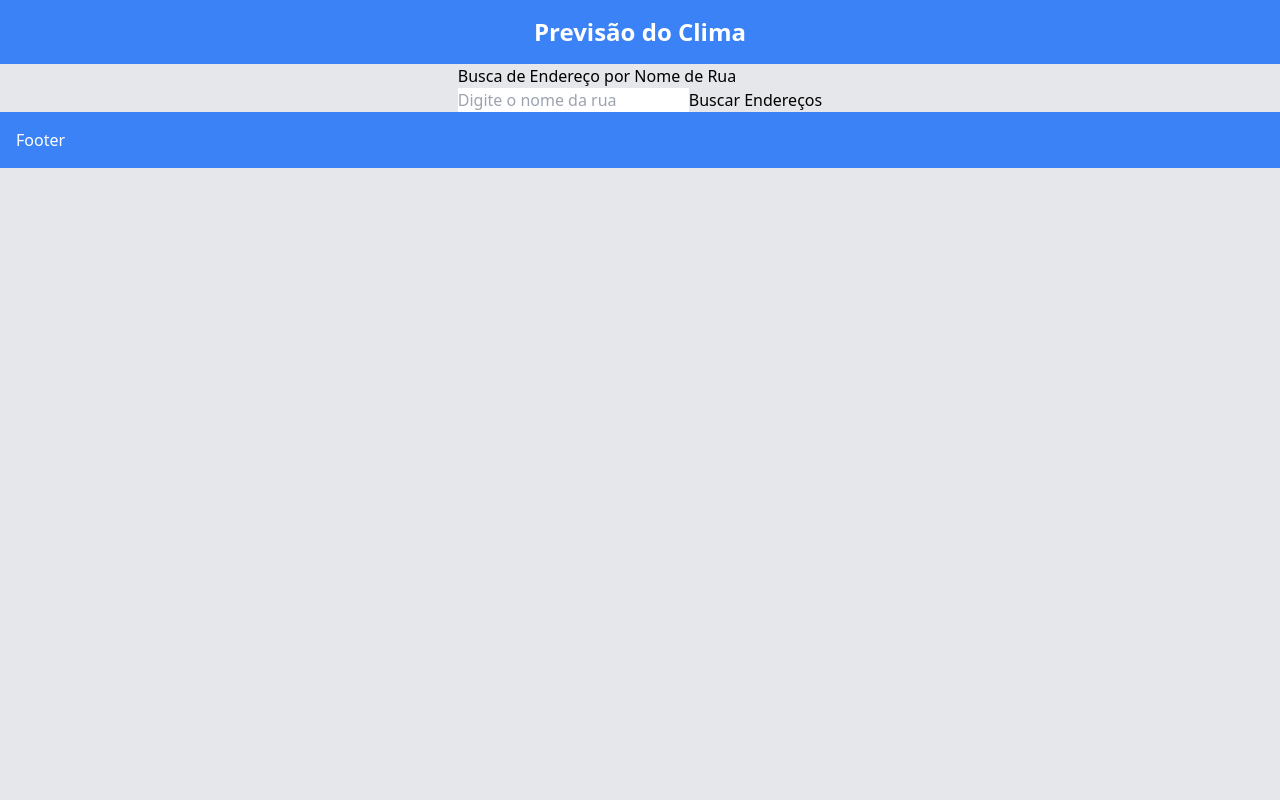
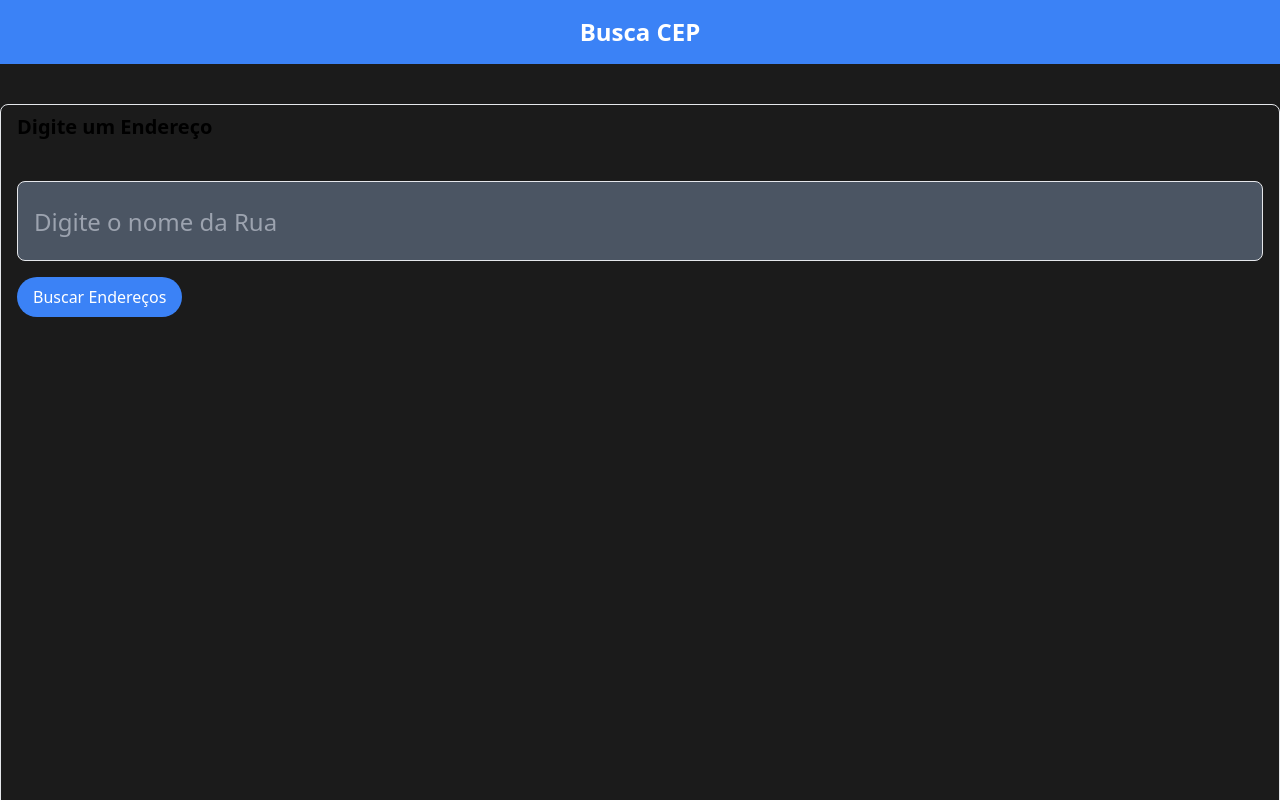
Before and after one commit to gabrielts212/Form-CEP-Weather, a Next.js app: page /cep in a window 1280 px wide. Shown: the top 800 px of the page. Built offline with nearby package versions, Linux system fonts and the light colour scheme.

Commit message:
feat: Busca por cep funcionando ✔

```diff
--- /dev/null
+++ b/src/components/Headercep/Headercep.js
@@ -0,0 +1,14 @@
+import React from 'react'
+
+const Header = () => {
+  return (
+    <div >
+        <header className="bg-blue-500 p-4 text-white text-center">
+    <h1 className="text-2xl font-semibold">Busca CEP</h1>
+  </header>
+
+  </div>
+  )
+}
+
+export default Header
--- /dev/null
+++ b/src/components/Headerform/Headerform.js
@@ -0,0 +1,9 @@
+import React from 'react'
+
+const Headerform = () => {
+  return (
+    <div>Headerform</div>
+  )
+}
+
+export default Headerform
--- a/src/components/Info/Info.js
+++ b/src/components/Info/Info.js
@@ -3,22 +3,22 @@ import React from 'react';
 import Header from '../Header/Header';
 import WeatherCard from '../WeatherCard.js/WeatherCard';
 import WeatherDisplay from '../WeatherDisplay/WeatherDisplay';
+import Searchcep from '../Searchcep/searchcep';
 
 function HomePage() {
   return (
     <div className="min-h-screen bg-gray-200">
       <div className="flex justify-center items-center h-full">
-        <WeatherCard
+        {/* <WeatherCard
           city="Nome da Cidade"
           temperature={25}
           description="Céu limpo"
-        />
+        /> */}
       </div>
       {/* <WeatherDisplay /> */}
-      <Header />
-      <div className="flex justify-center items-center h-full">
+      {/* <Header /> */}
         <WeatherDisplay />
-      </div>
+        {/* <Searchcep/> */}
     </div>
   );
 }
--- a/src/components/Searchcep/searchcep.js
+++ b/src/components/Searchcep/searchcep.js
@@ -30,30 +30,42 @@ function App() {
 
 
   return (
-    <div className="App">
-      <h1>Busca de Endereço por Nome de Rua</h1>
+    <div  className="w-full h-100% px-4 py-2 rounded-lg border focus:outline-none focus:ring focus:border-blue-300 mt-10 min-h-screen bg-[rgb(27,27,27)]">
+      <h1  className="text-xl font-semibold">Digite um Endereço</h1>
       <input
         type="text"
-        placeholder="Digite o nome da rua"
+        placeholder="Digite o nome da Rua"
         value={streetName}
         onChange={(e) => setStreetName(e.target.value)}
-      />
-      <button onClick={handleSearch}>Buscar Endereços</button>
+        className="w-full h-20 px-4 py-2 rounded-lg border focus:outline-none focus:ring focus:border-blue-300 mt-10 text-2xl bg-gray-600 text-white"
+        />
+      <div className="flex">
+
+
+      <div className="max-width-80rem ">
+
+      <button className="px-4 py-2 rounded-full bg-blue-500 text-white mt-4 " onClick={handleSearch}>Buscar Endereços</button>
+      </div>
+      </div>
+      <div className="max-width-80rem mx-auto bg-white rounded-lg overflow-hidden shadow-lg mt-5 bg-[rgb(37,40,42)]" >
+
       {errorMessage && <p>{errorMessage}</p>}
       {addresses.length > 0 && (
-        <div>
-          <h2>Resultados:</h2>
-          <ul>
+        <div >
+          <h2  className="text-slg font-semibold mb-2 bg-blue-500 text-white p-2" >Resultados  </h2>
+
+          <ul className="w-full p-2">
             {addresses.map((address, index) => (
-              <li key={index}>
-                <p>Rua: {address.address.road}</p>
-                <p>Bairro: {address.address.suburb}</p>
-                <p>CEP: {address.address.postcode}</p>
+              <li key={index}  >
+                <p   className="text-lg font-semibold mb-2 text-red-600">Rua: {address.address.road}</p>
+                <p  className="text-lg font-semibold mb-2">Bairro: {address.address.suburb}</p>
+                <p  className="text-base border-b-2">CEP: {address.address.postcode}</p>
               </li>
             ))}
           </ul>
         </div>
       )}
+      </div>
     </div>
   );
 }
--- a/src/components/WeatherCard.js/WeatherCard.js
+++ b/src/components/WeatherCard.js/WeatherCard.js
@@ -4,9 +4,9 @@ import React from 'react';
 function WeatherCard({ city, temperature, description }) {
   return (
     <div className="bg-gray-100 p-4 rounded-lg shadow-md">
-      <h2 className="text-xl font-semibold">{city}</h2>
+      {/* <h2 className="text-xl font-semibold">{city}</h2>
       <p className="text-lg">{temperature}°C</p>
-      <p className="text-gray-600">{description}</p>
+      <p className="text-gray-600">{description}</p> */}
     </div>
   );
 }
--- a/src/components/WeatherDisplay/WeatherDisplay.js
+++ b/src/components/WeatherDisplay/WeatherDisplay.js
@@ -18,16 +18,18 @@ function App() {
   }
 
   return (
-    <div className="app">
-      <div className="search">
+    <div>
+      <div  >
         <input
+          className="w-full h-20 px-4 py-2 rounded-lg border focus:outline-none focus:ring focus:border-blue-300 mt-10"
           value={location}
           onChange={event => setLocation(event.target.value)}
           onKeyPress={searchLocation}
-          placeholder='Enter Location'
-          type="text" />
+          placeholder='Digite o nome da sua Cidade'
+          type="text"
+          />
       </div>
-      <div className="container">
+      <div className="text-lg">
         <div className="top">
           <div className="location">
             <p>{data.name}</p>
--- a/src/pages/cep.js
+++ b/src/pages/cep.js
@@ -1,14 +1,15 @@
 
 import Footer from '@/components/Footer/Footer'
-import Header from '@/components/Header/Header'
+// import Header from '@/components/Header/Header'
+import Headercep from '@/components/Headercep/Headercep'
 import Searchcep from '@/components/Searchcep/searchcep'
 import React from 'react'
 
 const  cep  = () => {
   return (
     <div className="min-h-screen bg-gray-200">
-      <Header/>
-    <div className="flex justify-center items-center h-full">
+      <Headercep/>
+    <div className="flex justify-center items-center h-full bg-[rgb(27,27,27)]">
       <Searchcep />
     </div>
       <Footer/>
--- a/src/pages/contact.js
+++ b/src/pages/contact.js
@@ -1,11 +1,12 @@
 import React from 'react'
-import Header from '@/components/Header/Header'
+// import Header from '@/components/Header/Header'
 import Footer from '@/components/Footer/Footer'
 import Form from '@/components/Form/Form'
+import Headerform from '@/components/Headerform/Headerform'
 const contact = () => {
   return (
     <div>
-<Header/>
+<Headerform/>
 <Form/>
 <Footer/>
     </div>
--- a/src/pages/index.js
+++ b/src/pages/index.js
@@ -11,9 +11,9 @@ export default function Home() {
   return (
     <div>
 <Header/>
-<WeatherCard/>
+{/* <WeatherCard/> */}
 <Info/>
-<WeatherDisplay/>
+{/* <WeatherDisplay/> */}
 <Footer/>
     </div>
   )
```
